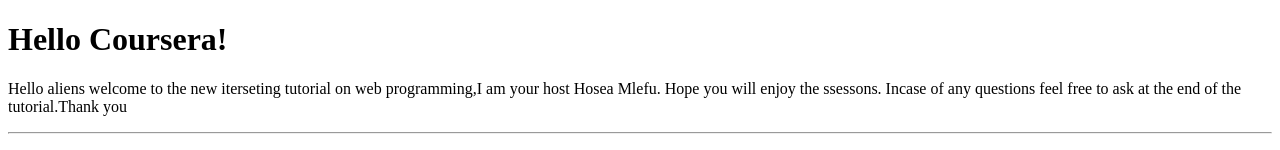
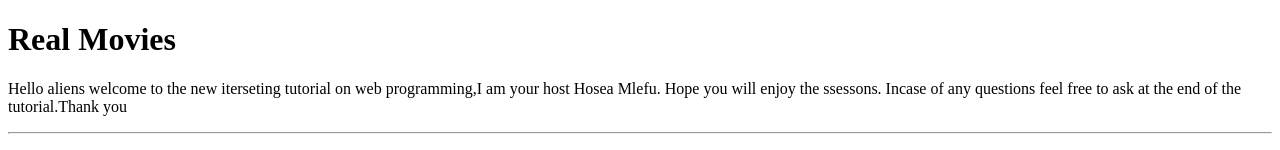
Before and after one commit to hosemlefu/hosemlefu.github.io, a plain HTML site: page index.html in a window 1280 px wide. Shown: the top 150 px of the page. Drawn offline with Linux system fonts and the light colour scheme.

Commit message:
My First Page.

```diff
--- a/index.html
+++ b/index.html
@@ -3,11 +3,12 @@
 <!doctype html>
 <html>
 <head>
-	<Title> Hello Coursera </Title>
+
+	<Title> My Website Test</Title>
 </head>
 
 <body>
-<h1> Hello Coursera!</h1>
+<h1> Real Movies </h1>
 <p>Hello aliens welcome to the new iterseting tutorial on web programming,I am your host Hosea Mlefu. Hope you will enjoy the ssessons. Incase of any questions feel free to ask at the end of the tutorial.Thank you</p>
 <footer> <hr> <p> Contact support @ 090013567 or email hmindgvd@gmail.com. part 1 </p> </footer>
 
```
Also changed, not shown: mysite/style.css (added).
